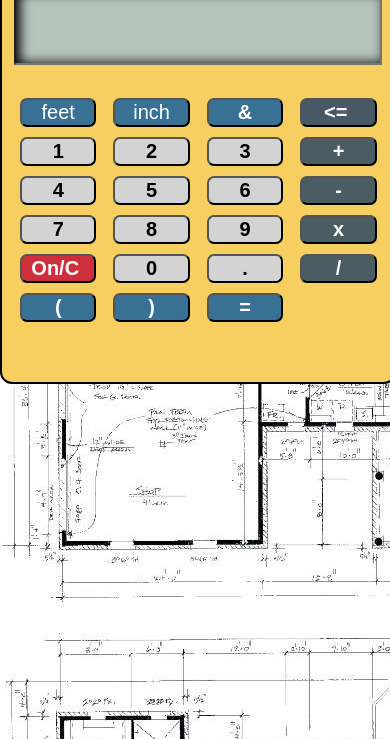
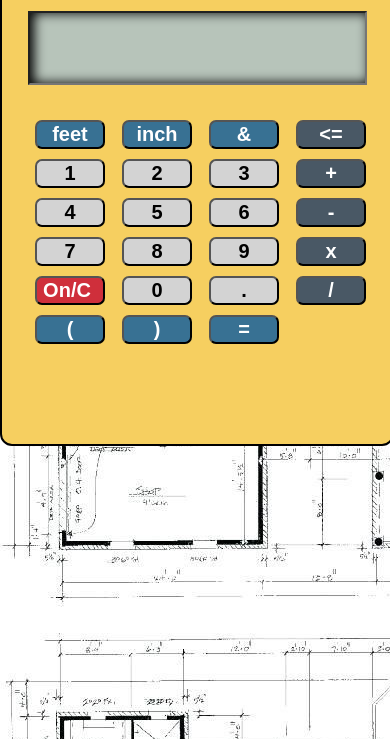
Before and after one commit to Hecano7/construction_calculator, a website: page index.html in a window 390 px wide. Shown: the part 105-844 px from the top of the page. Drawn offline with Linux system fonts and the light colour scheme.

```diff
--- a/index.html
+++ b/index.html
@@ -3,52 +3,53 @@
     <head>
         <title>Construction Calculator</title>
         <meta name="viewport" content="width=device-width, user-scalable=no">
-        <link rel="stylesheet" href="style.css" />
+        <link rel="stylesheet" media="screen and (min-device-width: 531px)" href="style.css" />
+        <link rel="stylesheet" media="screen and (max-device-width: 530px)" href="530.css" />
         <link rel="shortcut icon" href="img/calcfavicon.png" id="favicon">
     </head>
     <body>
         <div id='calc-contain' class="disable-dbl-tap-zoom">
-          <h1 style="text-align: center;color:rgb(233, 16, 1);">American</h1>
-          <h1 style="text-align: center;color:rgb(0, 0, 175)">Construction Calculator</h1>
           <form name="calculator">
 
-            <input type="text" name="answer" />
-            <br>
-            <input type="button" value="feet" style="background-color:rgb(56,113,147);color:white;font-weight: 500;" onclick="calculator.answer.value += `'`" />
-            <input type="button" value="inch" style="background-color:rgb(56,113,147);color:white;font-weight: 500;" onclick='calculator.answer.value += `"`' />
-            <input type="button" value=" & " style="background-color:rgb(56,113,147);color:white;" onclick="calculator.answer.value += '&'" />
-            <input type="button" value="<= " style="background-color:rgb(73,88,101);color:white;" onclick="backSpace()" />
-            <br/>
+            <input type="text" name="answer" class="calculator-screen"/>
 
-            <input type="button" value=" 1 " onclick="calculator.answer.value += '1'" />
-            <input type="button" value=" 2 " onclick="calculator.answer.value += '2'" />
-            <input type="button" value=" 3 " onclick="calculator.answer.value += '3'" />
-            <input type="button" value=" + " style="background-color:rgb(76,92,99);color:white;" onclick="calculator.answer.value += '+'" />
-            </br>
+            <div class="calculator-keys">
+            <!-- <br> -->
+            <input type="button" class="key , imperial" value="feet" onclick="calculator.answer.value += `'`" />
+            <input type="button" class="key , imperial" value="inch"  onclick='calculator.answer.value += `"`' />
+            <input type="button" class="key , blue" value=" & "  onclick="calculator.answer.value += '&'" />
+            <input type="button" class="key , grey" value="<="  onclick="backSpace()" />
+            <!-- <br/> -->
 
-            <input type="button" value=" 4 " onclick="calculator.answer.value += '4'" />
-            <input type="button" value=" 5 " onclick="calculator.answer.value += '5'" />
-            <input type="button" value=" 6 " onclick="calculator.answer.value += '6'" />
-            <input type="button" value=" - " style="background-color:rgb(76,92,99);color:white;" onclick="calculator.answer.value += '-'" />
-            </br>
+            <input type="button" class="key , digit" value=" 1 " onclick="calculator.answer.value += '1'" />
+            <input type="button" class="key , digit" value=" 2 " onclick="calculator.answer.value += '2'" />
+            <input type="button" class="key , digit" value=" 3 " onclick="calculator.answer.value += '3'" />
+            <input type="button" class="key , grey" value=" + "  onclick="calculator.answer.value += '+'" />
+            <!-- </br> -->
 
-            <input type="button" value=" 7 " onclick="calculator.answer.value += '7'" />
-            <input type="button" value=" 8 " onclick="calculator.answer.value += '8'" />
-            <input type="button" value=" 9 " onclick="calculator.answer.value += '9'" />
-            <input type="button" value=" x " style="background-color:rgb(76,92,99);color:white;" onclick="calculator.answer.value += '*'" />
-            </br>
+            <input type="button" class="key , digit" value=" 4 " onclick="calculator.answer.value += '4'" />
+            <input type="button" class="key , digit" value=" 5 " onclick="calculator.answer.value += '5'" />
+            <input type="button" class="key , digit" value=" 6 " onclick="calculator.answer.value += '6'" />
+            <input type="button" class="key , grey" value=" - " onclick="calculator.answer.value += '-'" />
+            <!-- </br> -->
 
-            <input type="button" value="On/C" style="background-color:rgb(207,47,59);color:white;overflow-wrap:auto;padding-left: 0%;" onclick="calculator.answer.value = ''" />
-            <input type="button" value=" 0 " onclick="calculator.answer.value += '0'" />
-            <input type="button" value=" . " onclick="calculator.answer.value += '.'"/>
-            <input type="button" value=" / " style="background-color:rgb(76,92,99);color:white;" onclick="calculator.answer.value += '/'"/>
-            </br>
+            <input type="button" class="key , digit" value=" 7 " onclick="calculator.answer.value += '7'" />
+            <input type="button" class="key , digit" value=" 8 " onclick="calculator.answer.value += '8'" />
+            <input type="button" class="key , digit" value=" 9 " onclick="calculator.answer.value += '9'" />
+            <input type="button" class="key , grey" value=" x " onclick="calculator.answer.value += '*'" />
+            <!-- </br> -->
 
-            <input type="button" value=" ( " style="background-color:rgb(56,113,147);color:white;" onclick="calculator.answer.value += '('" />
-            <input type="button" value=" ) " style="background-color:rgb(56,113,147);color:white;" onclick="calculator.answer.value += ')'"/>
-            <input type="button" value=" = " style="background-color:rgb(56,113,147);color:white;" onclick="constructionCalc()"/>
-            </br>
+            <input type="button" class="key , clear" value="On/C" onclick="calculator.answer.value = ''" />
+            <input type="button" class="key , digit" value=" 0 " onclick="calculator.answer.value += '0'" />
+            <input type="button" class="key , digit" value=" . " onclick="calculator.answer.value += '.'"/>
+            <input type="button" class="key , grey" value=" / " onclick="calculator.answer.value += '/'"/>
+            <!-- </br> -->
 
+            <input type="button" class="key , blue" value=" ( " onclick="calculator.answer.value += '('" />
+            <input type="button" class="key , blue" value=" ) " onclick="calculator.answer.value += ')'"/>
+            <input type="button" class="key , blue , equal" value=" = " onclick="constructionCalc()"/>
+            <!-- </br> -->
+          </div>
           </form>
         </div>
         <script src="script.js"></script>
--- /dev/null
+++ b/public/530.css
@@ -0,0 +1,94 @@
+html {
+  font-size: 16px;
+  box-sizing: border-box;
+}
+body{
+  height: 100%;
+  width: 100%;
+}
+.disable-dbl-tap-zoom {
+  touch-action: manipulation;
+}
+*, *::before, *::after {
+  margin: 0;
+  padding: 0;
+  box-sizing: inherit;
+}
+#calc-contain {
+  height: 100%;
+  border: 1px solid #ccc;
+  border-radius: 5px;
+  position: absolute;
+  top: 50%;
+  left: 50%;
+  transform: translate(-50%, -50%);
+  width: 100%;
+}
+.calculator-screen {
+  width: 100%;
+  font-size: 2.5rem;
+  height: 20%;
+  border: none;
+  background-color: #252525;
+  color: #fff;
+  text-align: left;
+  padding-right: 10px;
+  padding-left: 10%;
+}
+.key {
+  height: 100%;
+  background-color: #fff;
+  border-radius: 3px;
+  border: 1px solid #c4c4c4;
+  background-color: transparent;
+  font-size: 2rem;
+  color: #333;
+  background-image: linear-gradient(to bottom,transparent,transparent 50%,rgba(0,0,0,.04));
+  box-shadow: inset 0 0 0 1px rgba(255,255,255,.05), inset 0 1px 0 0 rgba(255,255,255,.45), inset 0 -1px 0 0 rgba(255,255,255,.15), 0 1px 0 0 rgba(255,255,255,.15);
+  text-shadow: 0 1px rgba(255,255,255,.4);
+}
+.key:hover {
+  background-color: #eaeaea;
+}
+.operator {
+  color: #337cac;
+}
+.clear {
+  background-color: #f0595f;
+  border-color: #b0353a;
+  color: #fff;
+}
+.clear:hover {
+  background-color: #f17377;
+}
+.equal {
+  background-color: #2e86c0;
+  color: #fff;
+  grid-column-start: 3;
+  grid-column-end: 5;
+  width: 100%;
+}
+.equal:hover {
+  background-color: #4e9ed4;
+}
+.calculator-keys {
+  display: grid;
+  grid-template-columns: 1fr 1fr 1fr 1fr;
+  height: 80%;
+}
+form{
+  height: 100%;
+}
+.imperial{
+  background-color: #2e86c0;
+  color: #fff;
+  font-weight: 500;
+}
+.blue{
+  background-color: #2e86c0;
+  color: #fff;
+}
+.grey{
+  background-color:rgb(73,88,101);
+  color:white;
+}
--- a/public/style.css
+++ b/public/style.css
@@ -7,6 +7,28 @@
 h1{
   margin-top: 0px;
   margin-bottom: 0px;
+}
+.imperial{
+  background-color:rgb(56,113,147);
+  color:white;
+  font-weight: 500;
+}
+.blue{
+  background-color:rgb(56,113,147);
+  color:white;
+}
+.grey{
+  background-color:rgb(73,88,101);
+  color:white;
+}
+.clear{
+  background-color:rgb(207,47,59);
+  color:white;
+  overflow-wrap:auto;
+  padding-left: 0%;
+}
+.digit{
+  background: lightGray;
 }
 .disable-select {
   user-select: none; /* supported by Chrome and Opera */
@@ -23,8 +45,8 @@
   width: 350px;
   border: 2px solid black;
   border-radius: 12px;
-  margin: 0px auto;
-  padding: 20px 20px 100px 20px;
+  margin: 15% auto;
+  padding: 50px 20px 100px 20px;
   background-color: rgb(246,207,96);
 }
 #agh{
@@ -37,7 +59,6 @@
   font-weight: 900;
 }
 input[type=button] {
-  background: lightGray;
   width: 20%;
   font-size: 20px;
   font-weight: 900;
@@ -60,14 +81,8 @@
   display: block;
   width: 90%;
   height: 50px;
-  margin: 5px auto;
+  margin: 5px auto 25px;
   font-size: 20px;
   padding: 10px;
   box-shadow: 4px 0px 12px black inset;
 }
-@media (max-width:530px){
-  #calc-contain{
-    width: 98%;
-    padding: 15px 5px 60px 5px;
-  }
-}
```
